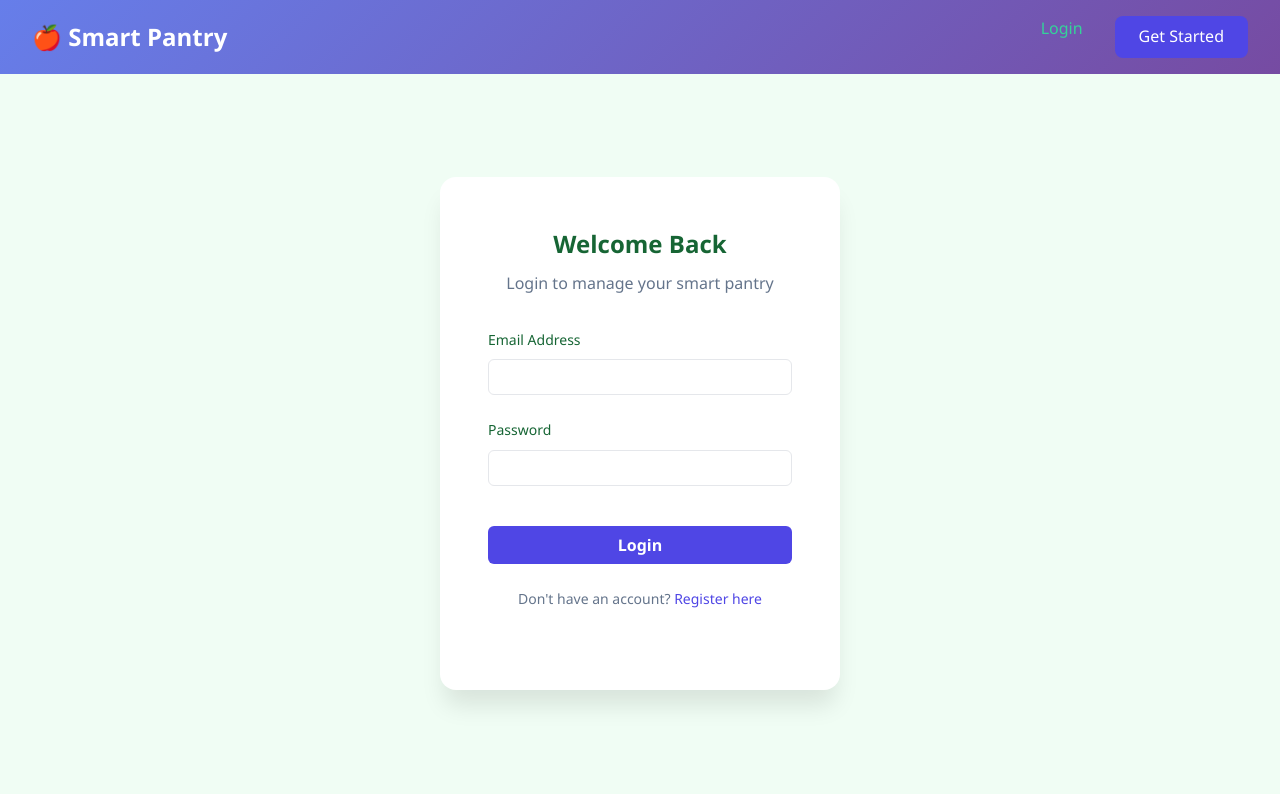
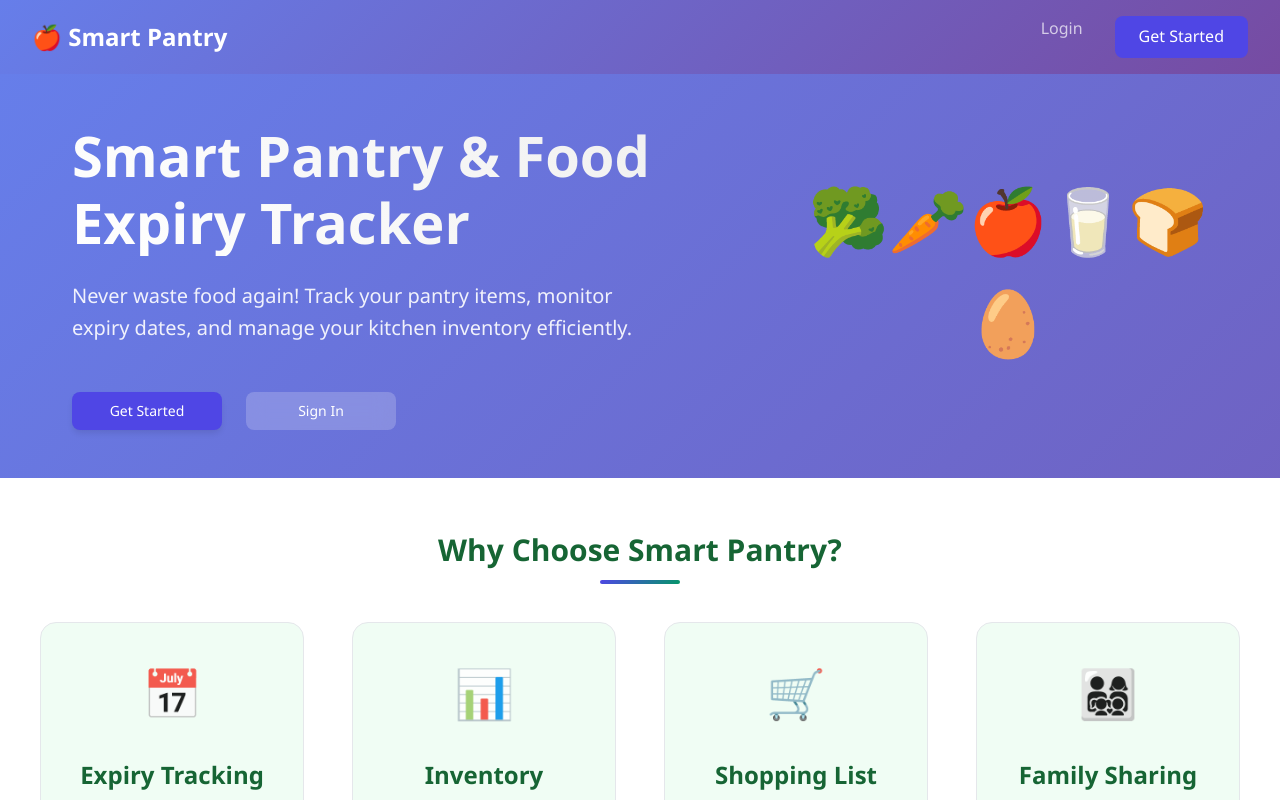
Before and after one commit to Atharva-Devloper/Smart-Pantry-and-Food-Expiry-Tracker, a React (Vite) app in the folder client/: page / in a window 1280 px wide. Before the commit this address led to /login. Built offline with nearby package versions, Linux system fonts and the light colour scheme; no server answers.

Commit message:
Fix routing to show landing page before login

```diff
--- a/client/src/App.jsx
+++ b/client/src/App.jsx
@@ -36,7 +36,8 @@ function AppContent() {
             <Navbar />
             <div className="main-content">
                 <Routes>
-                    <Route path="/" element={
+                    <Route path="/" element={user ? <Navigate to="/dashboard" /> : <HomePage />} />
+                    <Route path="/dashboard" element={
                         <ProtectedRoute>
                             <Dashboard />
                         </ProtectedRoute>
```
